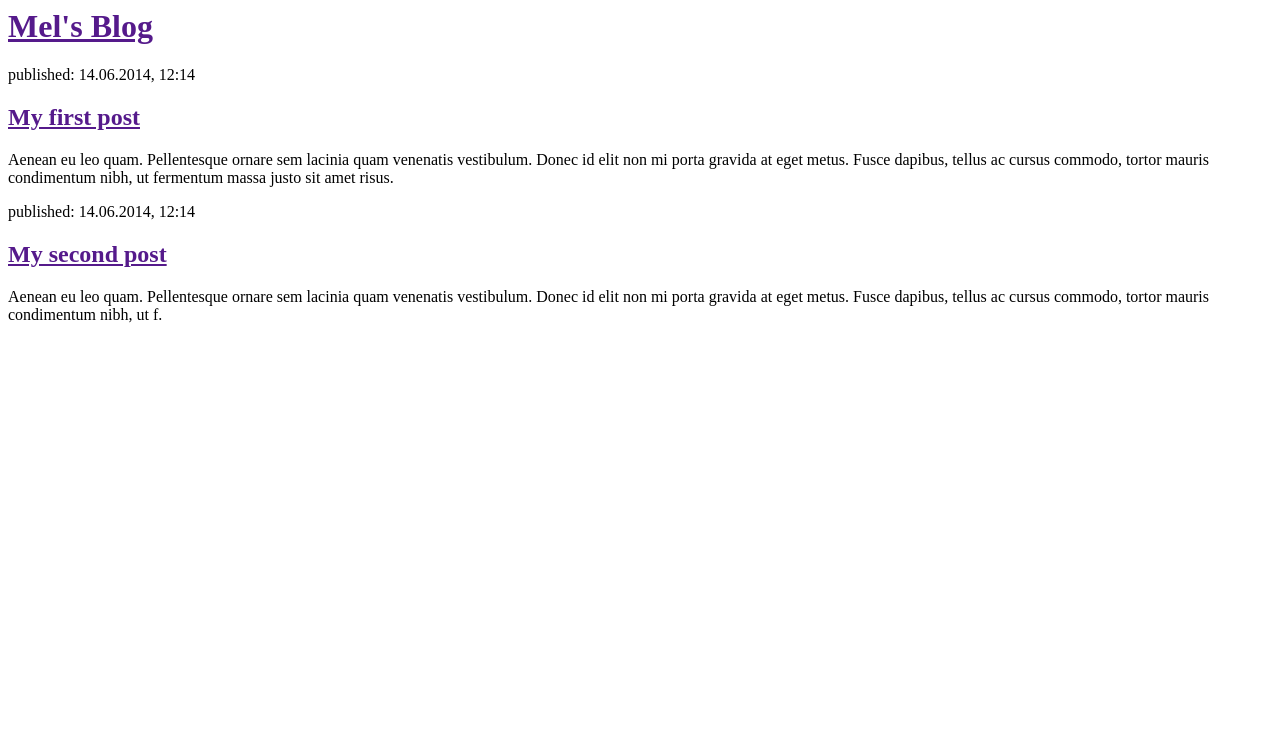
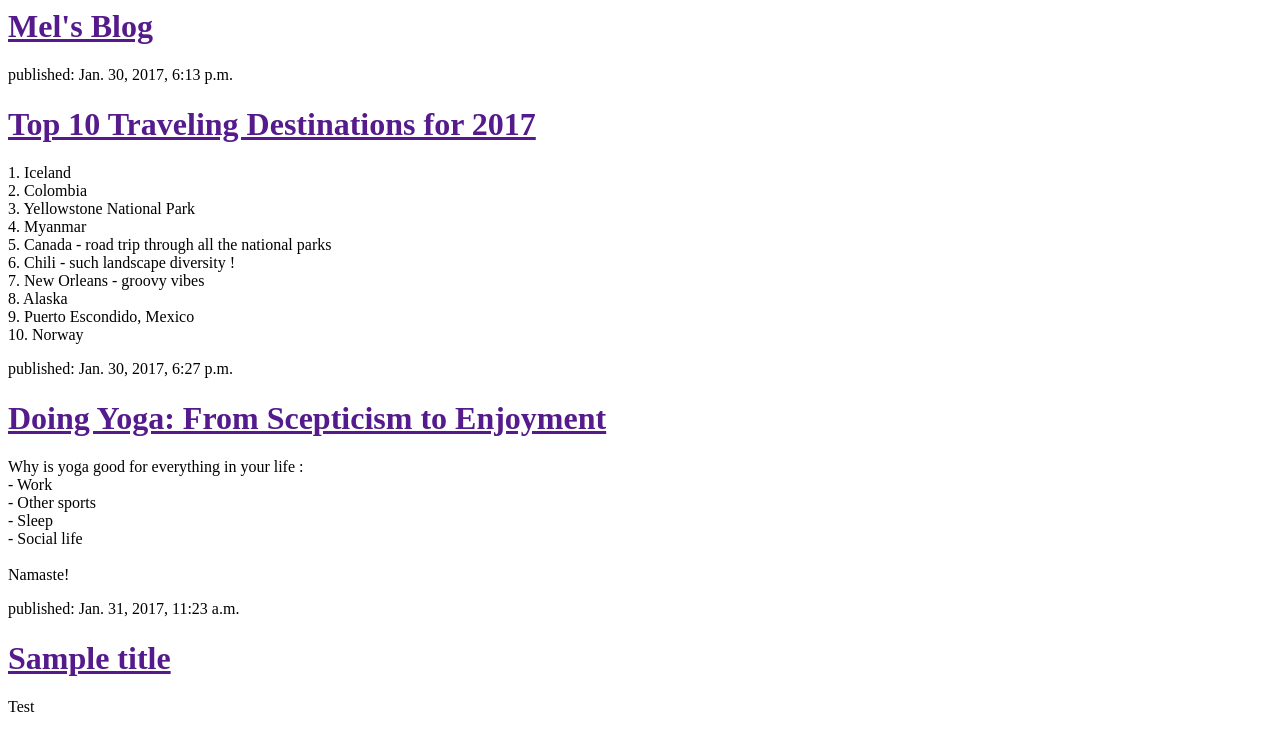
Before and after one commit to manguinm/my-first-blog, a Django app: page / in a window 1280 px wide. Shown: the top 751 px of the page. Run offline with Django 3.2, Linux system fonts and the light colour scheme; data comes from the database, SQL or seed files in the repository; both versions use the stored data as it was after the commit.

Commit message:
Modified templates to display posts from database.

```diff
--- a/blog/templates/blog/post_list.html
+++ b/blog/templates/blog/post_list.html
@@ -8,18 +8,30 @@
         <div>
             <h1><a href="">Mel's Blog</a></h1>
         </div>
-
+ <!--
         <div>
-            <p>published: 14.06.2014, 12:14</p>
+           <p>published: 14.06.2014, 12:14</p>
             <h2><a href="">My first post</a></h2>
             <p>Aenean eu leo quam. Pellentesque ornare sem lacinia quam venenatis vestibulum. Donec id elit non mi porta gravida at eget metus. Fusce dapibus, tellus ac cursus commodo, tortor mauris condimentum nibh, ut fermentum massa justo sit amet risus.</p>
         </div>
 
         <div>
+        	<!--
             <p>published: 14.06.2014, 12:14</p>
             <h2><a href="">My second post</a></h2>
             <p>Aenean eu leo quam. Pellentesque ornare sem lacinia quam venenatis vestibulum. Donec id elit non mi porta gravida at eget metus. Fusce dapibus, tellus ac cursus commodo, tortor mauris condimentum nibh, ut f.</p>
+
+
         </div>
+         -->
+    	{% for post in posts %}
+    		<div>
+        		<p>published: {{ post.published_date }}</p>
+        		<h1><a href="">{{ post.title }}</a></h1>
+        		<p>{{ post.text|linebreaksbr }}</p>
+    		</div>
+		{% endfor %}
+
     </body>
 
 </html>
--- a/blog/views.py
+++ b/blog/views.py
@@ -1,5 +1,7 @@
 from django.shortcuts import render
+from django.utils import timezone
+from .models import Post
 
-# Create your views here.
 def post_list(request):
-    return render(request, 'blog/post_list.html', {})
+    posts = Post.objects.filter(published_date__lte=timezone.now()).order_by('published_date')
+    return render(request, 'blog/post_list.html', {'posts': posts})
```
Also changed, not shown: db.sqlite3, 4 other files.
